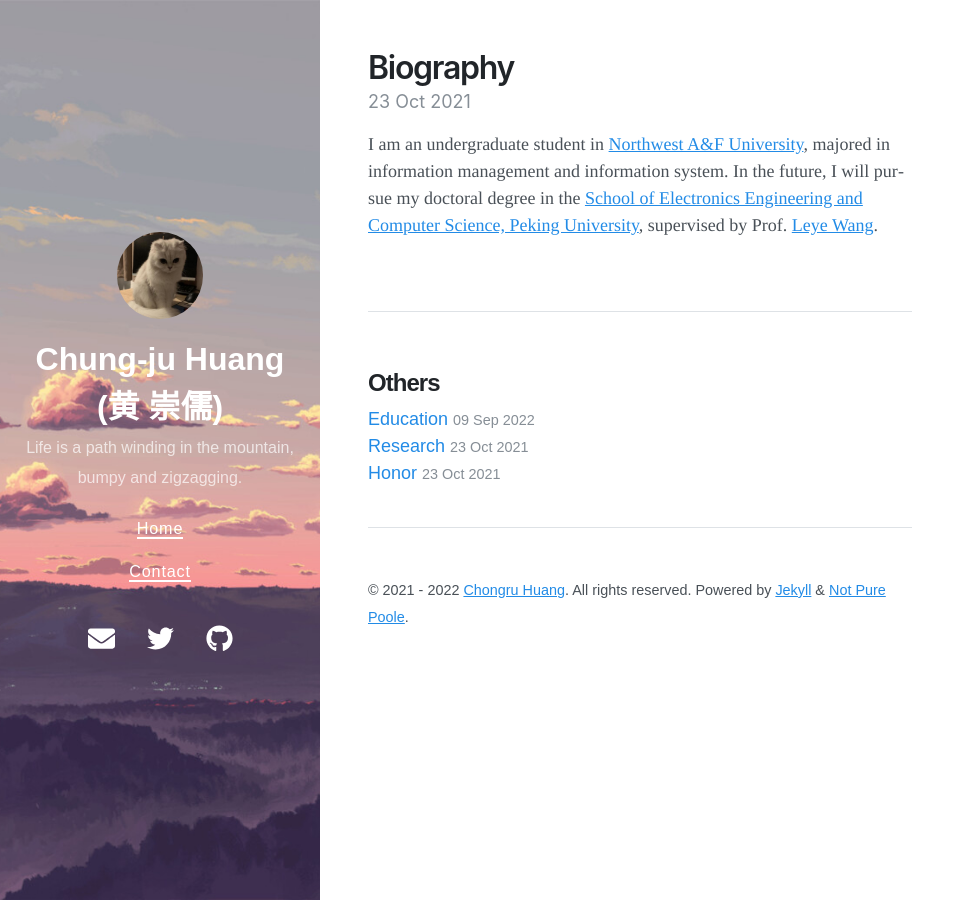
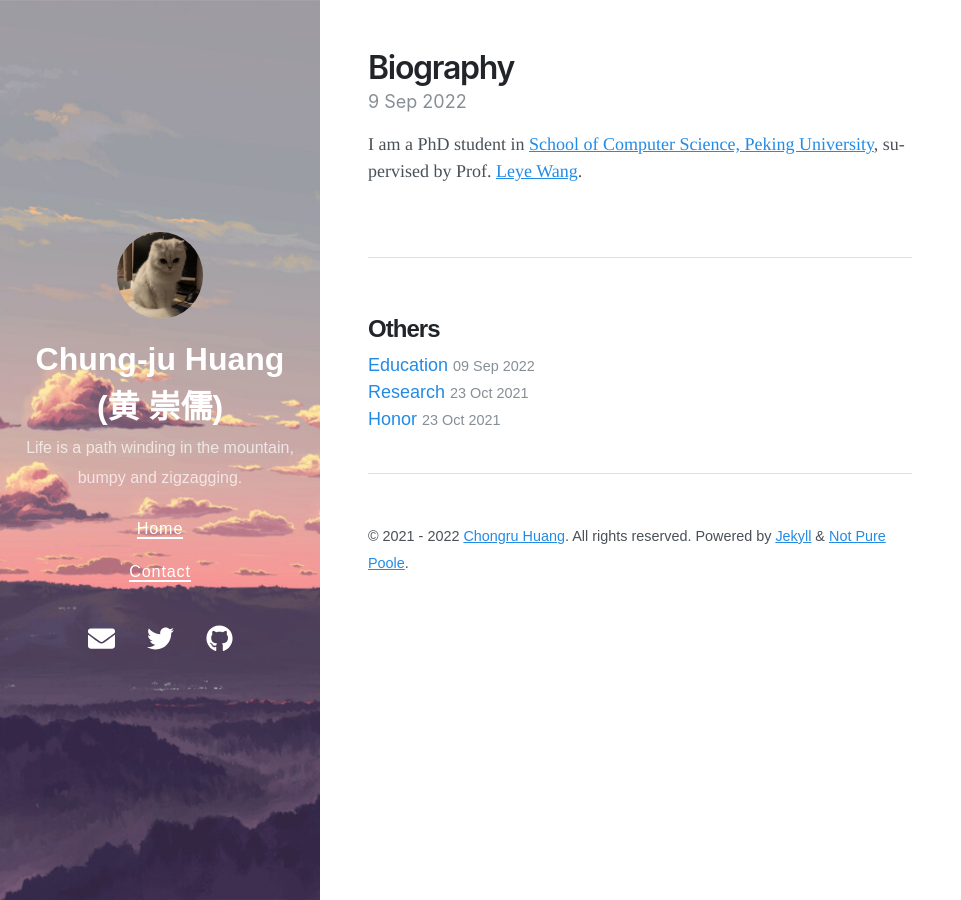
Before and after one commit to Chung-ju/Chung-ju.github.io, a Jekyll site: the page built from _posts/2021-10-23-4-biography.md, in a window 1280 px wide. Shown: the whole page, without its empty margins (0-961 px from the left). Built offline with Jekyll 4.4.1, drawn with Linux system fonts in a browser that asks for light colours; nearby versions of some CDN libraries.

Commit message:
Update 2021-10-23-4-biography.md

```diff
--- a/_posts/2021-10-23-4-biography.md
+++ b/_posts/2021-10-23-4-biography.md
@@ -1,6 +1,6 @@
 ---
 layout: post
 title: Biography
-date: 2021-10-23 19:00 +0800
+date: 2022-9-9 19:00 +0800
 ---
-I am an undergraduate student in [Northwest A&F University](https://www.nwsuaf.edu.cn/), majored in information management and information system. In the future, I will pursue my doctoral degree in the [School of Electronics Engineering and Computer Science, Peking University](https://eecs.pku.edu.cn/), supervised by Prof. [Leye Wang](https://wangleye.github.io/).
+I am a PhD student in [School of Computer Science, Peking University](https://cs.pku.edu.cn/), supervised by Prof. [Leye Wang](https://wangleye.github.io/).
```
